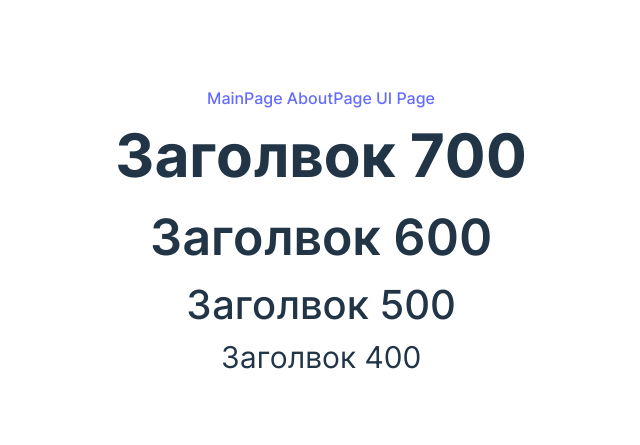
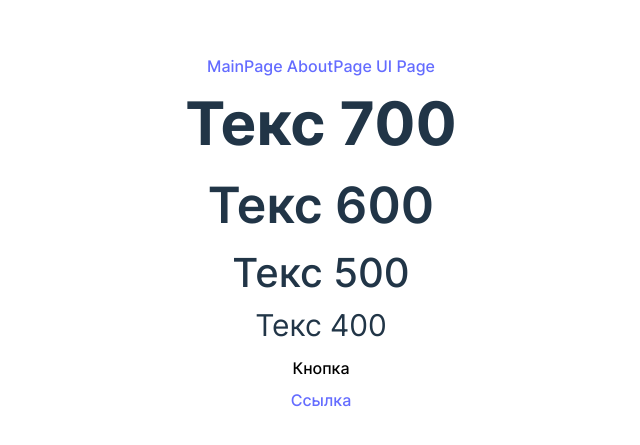
Before and after one commit to kirillkeril/io_4.0, a Vue app in the folder front/: page /ui in a window 1280 px wide. Shown: the part 167-612 px from the top of the page, without its empty margins (319-959 px from the left). Built offline with nearby package versions, Linux system fonts and the light colour scheme.

Commit message:
add: ButtonUI

```diff
--- a/front/src/assets/sass/reset.sass
+++ b/front/src/assets/sass/reset.sass
@@ -14,6 +14,7 @@ a
 button
 	border: none
 	outline: none
+	background: none
 
 ol, ul
 	list-style: none
--- /dev/null
+++ b/front/src/components/ui/ButtonUI.vue
@@ -0,0 +1,25 @@
+<template>
+	<router-link v-if="link.length > 0" :to="link">
+		<slot></slot>
+	</router-link>
+
+	<button v-else>
+		<slot></slot>
+	</button>
+</template>
+
+<script>
+export default {
+	props: {
+		link: {
+			type: String,
+			default: '',
+		}
+	},
+	name: 'ButtonUI'
+}
+</script>
+
+<style>
+
+</style>
--- /dev/null
+++ b/front/src/components/ui/index.js
@@ -0,0 +1,5 @@
+import ButtonUI from './ButtonUI.vue'
+
+export default [
+    ButtonUI
+]
--- a/front/src/main.ts
+++ b/front/src/main.ts
@@ -6,6 +6,8 @@ import './style.css'
 import './assets/Inter/Inter.sass'
 import './assets/sass/reset.sass'
 import App from './App.vue'
+
+import components from './components/ui/index'
 
 import HomePage from './views/HomePage.vue'
 import AboutPage from './views/AboutPage.vue'
@@ -23,6 +25,10 @@ const router = createRouter({
 	]
 })
 
+components.forEach(component => {
+    app.component(component.name, component)
+})
+
 app.use(router)
 app.use(pinia)
 app.mount('#app')
--- a/front/src/views/UiPage.vue
+++ b/front/src/views/UiPage.vue
@@ -1,9 +1,11 @@
 <template>
 	<section class="ui">
-		<p>Заголвок 700</p>
-		<p>Заголвок 600</p>
-		<p>Заголвок 500</p>
-		<p>Заголвок 400</p>
+		<p>Текс 700</p>
+		<p>Текс 600</p>
+		<p>Текс 500</p>
+		<p>Текс 400</p>
+		<ButtonUI>Кнопка</ButtonUI>
+		<ButtonUI link="/about">Ссылка</ButtonUI>
 	</section>
 </template>
 
@@ -15,6 +17,10 @@ export default {
 
 <style scoped lang="sass">
 .ui
+	display: flex
+	flex-direction: column
+	align-items: center
+
 	& p
 		&:nth-child(1)
 			font-weight: 700
```
